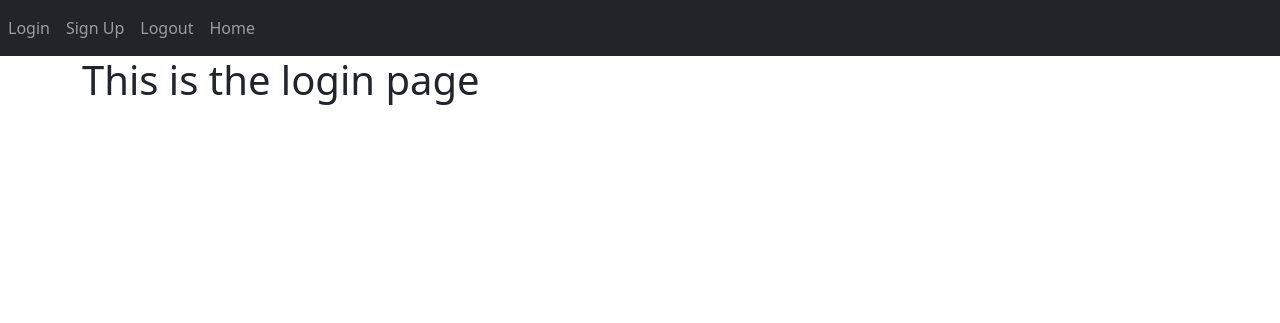
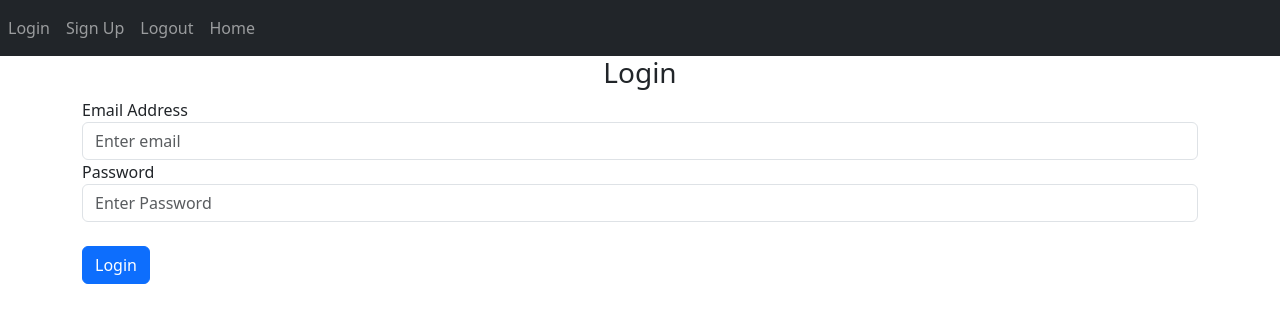
Before and after one commit to Hussain-Javed-K213584/Flask-Notes-App, a Flask app: page /login in a window 1280 px wide. Shown: the top 323 px of the page. Run offline with Flask 3, Linux system fonts and the light colour scheme.

Commit message:
Update Login.html

```diff
--- a/website/templates/login.html
+++ b/website/templates/login.html
@@ -1,5 +1,29 @@
 {% extends 'base.html' %} {% block title %}Log In{% endblock %}
 
 {% block content %}
-<h1>This is the login page</h1>
+<form method="POST">
+    <h3 align="center">Login</h3>
+    <div class="form-group">
+      <label for="email">Email Address</label>
+      <input
+        type="email"
+        class="form-control"
+        id="email"
+        name="email"
+        placeholder="Enter email"
+      />
+    </div>
+    <div class="form-group">
+      <label for="password">Password</label>
+      <input
+        type="password"
+        class="form-control"
+        id="password"
+        name="password"
+        placeholder="Enter Password"
+      />
+    </div>
+    <br>
+    <button type="submit" class="btn btn-primary">Login</button>
+  </form>
 {% endblock %}
```
